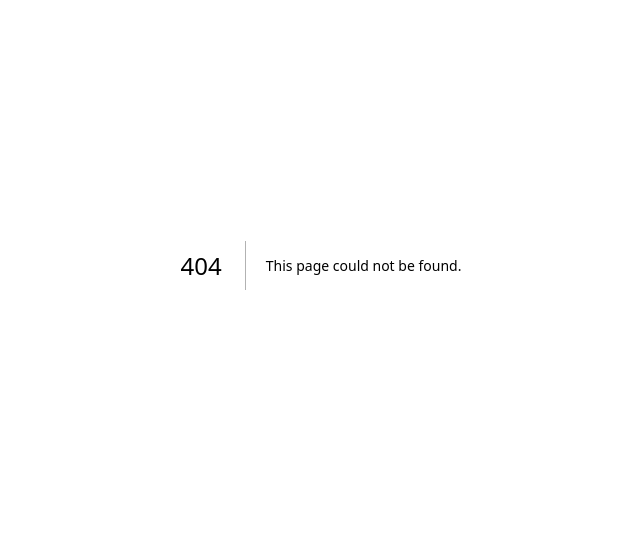
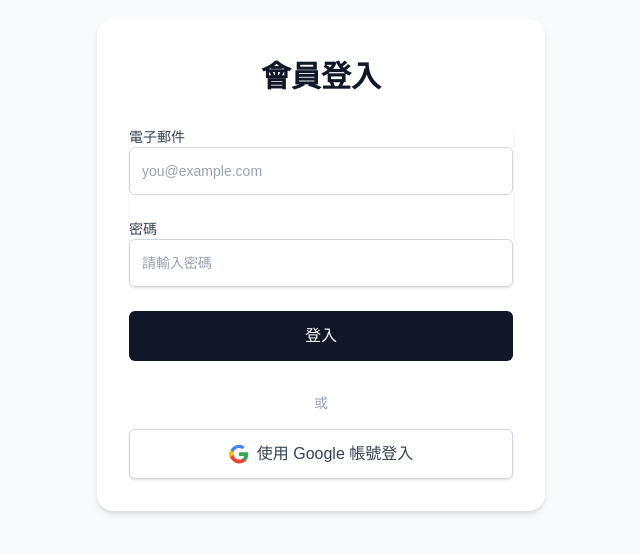
Before and after one commit to gv8899/Wellmade, a Next.js app in the folder frontend/: page /login in a window 1280 px wide. Before the commit this address had no page. Shown: the part 135-688 px from the top of the page, without its empty margins (319-959 px from the left). Built offline with nearby package versions, Linux system fonts and the light colour scheme.

Commit message:
feat: 新增會員登入頁（含Google登入按鈕UI）

```diff
--- /dev/null
+++ b/frontend/src/app/login/page.tsx
@@ -0,0 +1,102 @@
+"use client";
+import React, { useState } from "react";
+import { useRouter } from "next/navigation";
+
+export default function LoginPage() {
+  const router = useRouter();
+  const [form, setForm] = useState({ email: "", password: "" });
+  const [loading, setLoading] = useState(false);
+  const [error, setError] = useState<string | null>(null);
+
+  const handleChange = (e: React.ChangeEvent<HTMLInputElement>) => {
+    setForm({ ...form, [e.target.name]: e.target.value });
+  };
+
+  const handleSubmit = async (e: React.FormEvent) => {
+    e.preventDefault();
+    setLoading(true);
+    setError(null);
+    // TODO: Replace with real API call
+    await new Promise((res) => setTimeout(res, 800));
+    if (form.email === "demo@example.com" && form.password === "demo123") {
+      router.push("/");
+    } else {
+      setError("帳號或密碼錯誤");
+    }
+    setLoading(false);
+  };
+
+  const handleGoogleLogin = () => {
+    // TODO: Replace with real Google OAuth
+    window.alert("Google 登入尚未串接，請整合 NextAuth 或 Google API");
+  };
+
+  return (
+    <div className="min-h-screen flex items-center justify-center bg-gray-50 py-12 px-4 sm:px-6 lg:px-8">
+      <div className="max-w-md w-full space-y-8 bg-white p-8 rounded-2xl shadow-md">
+        <div>
+          <h2 className="mt-2 text-center text-3xl font-extrabold text-gray-900">會員登入</h2>
+        </div>
+        <form className="mt-8 space-y-6" onSubmit={handleSubmit}>
+          <div className="rounded-md shadow-sm -space-y-px">
+            <div className="mb-6">
+              <label htmlFor="email" className="block text-sm font-medium text-gray-700">
+                電子郵件
+              </label>
+              <input
+                id="email"
+                name="email"
+                type="email"
+                autoComplete="email"
+                required
+                value={form.email}
+                onChange={handleChange}
+                className="appearance-none rounded-md relative block w-full px-3 py-4 border border-gray-300 placeholder-gray-400 focus:outline-none focus:ring-gray-500 focus:border-gray-500 focus:z-10 sm:text-sm h-12"
+                placeholder="you@example.com"
+              />
+            </div>
+            <div>
+              <label htmlFor="password" className="block text-sm font-medium text-gray-700">
+                密碼
+              </label>
+              <input
+                id="password"
+                name="password"
+                type="password"
+                autoComplete="current-password"
+                required
+                value={form.password}
+                onChange={handleChange}
+                className="appearance-none rounded-md relative block w-full px-3 py-4 border border-gray-300 placeholder-gray-400 focus:outline-none focus:ring-gray-500 focus:border-gray-500 focus:z-10 sm:text-sm h-12"
+                placeholder="請輸入密碼"
+              />
+            </div>
+          </div>
+          {error && <div className="text-red-500 text-sm text-center">{error}</div>}
+          <div>
+            <button
+              type="submit"
+              disabled={loading}
+              className="group relative w-full flex justify-center py-3 px-4 border border-transparent text-base font-medium rounded-md text-white bg-gray-900 hover:bg-gray-700 focus:outline-none focus:ring-2 focus:ring-offset-2 focus:ring-gray-500 disabled:opacity-50"
+            >
+              {loading ? "登入中..." : "登入"}
+            </button>
+          </div>
+        </form>
+        <div className="flex items-center justify-center my-4">
+          <span className="text-gray-400 text-sm">或</span>
+        </div>
+        <div>
+          <button
+            type="button"
+            onClick={handleGoogleLogin}
+            className="w-full flex items-center justify-center gap-2 py-3 px-4 border border-gray-300 rounded-md bg-white text-gray-700 hover:bg-gray-50 font-medium shadow-sm transition"
+          >
+            <svg className="w-5 h-5" viewBox="0 0 48 48"><g><path fill="#4285F4" d="M24 9.5c3.54 0 6.29 1.53 7.73 2.81l5.69-5.54C33.62 3.66 29.31 1.5 24 1.5 14.97 1.5 7.09 7.58 3.68 15.09l6.63 5.14C12.09 14.46 17.55 9.5 24 9.5z"/><path fill="#34A853" d="M46.1 24.5c0-1.64-.15-3.21-.43-4.73H24v9.23h12.44c-.54 2.88-2.18 5.32-4.64 6.98l7.13 5.57C43.73 37.64 46.1 31.6 46.1 24.5z"/><path fill="#FBBC05" d="M10.31 28.23a14.5 14.5 0 0 1 0-8.46l-6.63-5.14A23.98 23.98 0 0 0 0 24c0 3.93.94 7.65 2.61 10.91l7.7-6.68z"/><path fill="#EA4335" d="M24 46.5c6.48 0 11.93-2.13 15.9-5.81l-7.13-5.57c-2.01 1.35-4.61 2.16-8.77 2.16-6.45 0-11.91-4.96-13.69-11.58l-7.7 6.68C7.09 40.42 14.97 46.5 24 46.5z"/></g></svg>
+            使用 Google 帳號登入
+          </button>
+        </div>
+      </div>
+    </div>
+  );
+}
```
